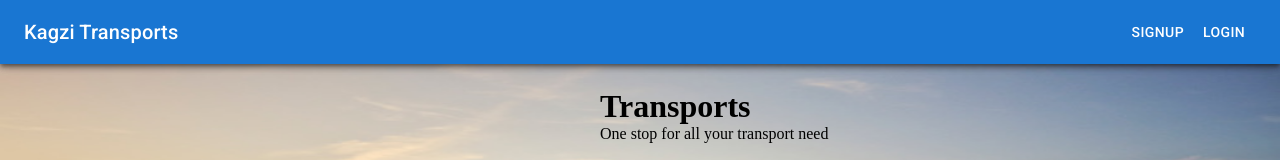
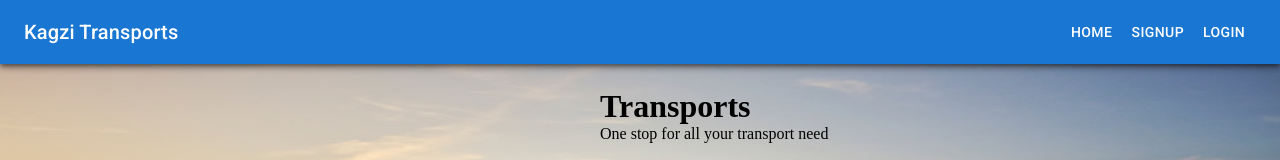
Before and after one commit to AbdulBasitKagzi/ReactDemo, a React (Create React App) app in the folder frontend/: page /home in a window 1280 px wide. Shown: the top 160 px of the page. Built offline with nearby package versions, Linux system fonts and the light colour scheme.

Commit message:
Need to configure Navbar

```diff
--- a/frontend/src/App.js
+++ b/frontend/src/App.js
@@ -1,4 +1,4 @@
-import { Routes, Route } from "react-router-dom";
+import { Routes, Route, Navigate } from "react-router-dom";
 
 import Navbar from "./component/Navbar";
 import Home from "./pages/Home";
@@ -12,6 +12,8 @@ function App() {
 
       {/* Making Routes */}
       <Routes>
+        <Route exact path="/" element={<Navigate to="/home" />} />
+
         <Route path="/signup" element={<Signup />} />
         <Route path="/signin" element={<Signin />} />
         <Route path="/home" element={<Home />} />
--- a/frontend/src/component/Navbar.js
+++ b/frontend/src/component/Navbar.js
@@ -21,9 +21,11 @@ import Button from "@mui/material/Button";
 
 const drawerWidth = 240;
 const navItems = [
+  { val: "Home", Link: "/home" },
   { val: "SignUp", Link: "/signup" },
   { val: "LogIn", Link: "/signin" },
 ];
+const newNavItems = [{ val: "LogOut" }, { val: "BookTruck" }];
 function Navbar(props) {
   const { window } = props;
   const [mobileOpen, setMobileOpen] = React.useState(false);
@@ -45,11 +47,22 @@ function Navbar(props) {
       </Typography>
       <Divider />
       <List style={{ textDecoration: "none" }}>
+        !value &&{" "}
         {navItems.map((item, index) => (
           <ListItem key={index} disablePadding>
             <Link style={{ textDecoration: "none" }} to={item.Link}>
               <ListItemButton sx={{ textAlign: "center" }}>
-                {!value && <ListItemText primary={item.val} />}
+                !value && <ListItemText primary={item.val} />
+              </ListItemButton>
+            </Link>
+          </ListItem>
+        ))}
+        value &&
+        {newNavItems.map((item, index) => (
+          <ListItem key={index} disablePadding>
+            <Link style={{ textDecoration: "none" }} to={item.Link}>
+              <ListItemButton sx={{ textAlign: "center" }}>
+                <ListItemText primary={item.val} />
               </ListItemButton>
             </Link>
           </ListItem>
@@ -102,9 +115,8 @@ function Navbar(props) {
             Kagzi Transports
           </Typography>
           <Box sx={{ display: { xs: "none", sm: "block" } }}>
-            {navItems.map(
-              (item, index) =>
-                !value && (
+            {!value &&
+              navItems.map((item, index) => (
                 <Link
                   style={{ textDecoration: "none" }}
                   to={item.Link}
@@ -112,9 +124,17 @@ function Navbar(props) {
                 >
                   <Button sx={{ color: "#fff" }}>{item.val}</Button>
                 </Link>
-                )
-            )}
-
+              ))}
+            {value &&
+              newNavItems.map((item, index) => (
+                <Link
+                  style={{ textDecoration: "none" }}
+                  to={item.Link}
+                  key={index}
+                >
+                  <Button sx={{ color: "#fff" }}>{item.val}</Button>
+                </Link>
+              ))}
             {value && (
               <Link style={{ textDecoration: "none" }} to="#">
                 <Button
--- a/frontend/src/pages/Signin.js
+++ b/frontend/src/pages/Signin.js
@@ -83,18 +83,15 @@ function Signin() {
       console.log("all fields must be filled");
       return;
     }
-    // const variable = await dispatch(userSignin({ email, password }));
-    // console.log(variable);
 
-    // checkError(variable.error.message);
     dispatch(userSignin({ email, password }));
   };
 
+  // to prevent user login without correct credentials
   useEffect(() => {
     console.log(token);
     !error && token && navigate("/home");
     emptyFields();
-
     // eslint-disable-next-line
   }, [token]);
 
--- a/frontend/src/pages/Signup.js
+++ b/frontend/src/pages/Signup.js
@@ -123,6 +123,8 @@ function Signup() {
       })
     );
   };
+
+  // to prevent user signup without correct credentials
   useEffect(() => {
     !error && token && navigate("/home");
     emptyFields();
```
Lines whose indentation alone changed are shown as unchanged.
